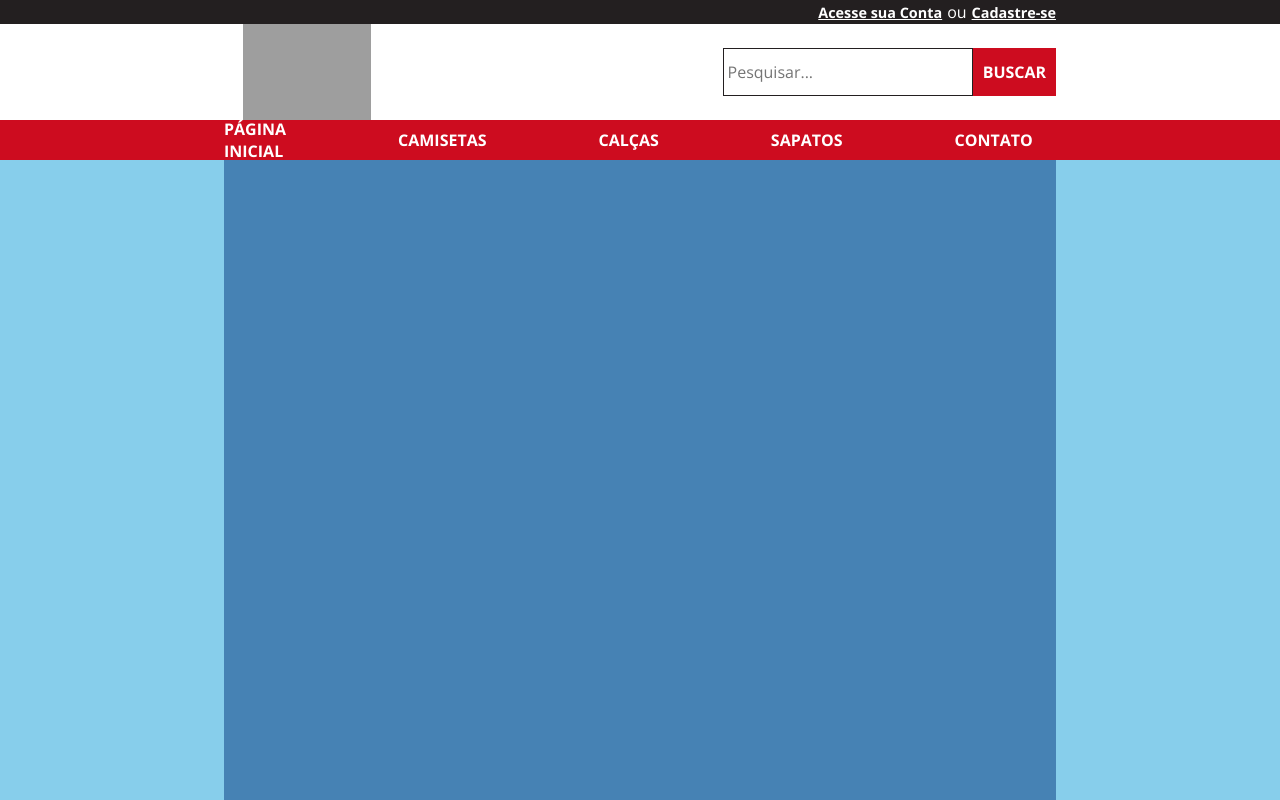
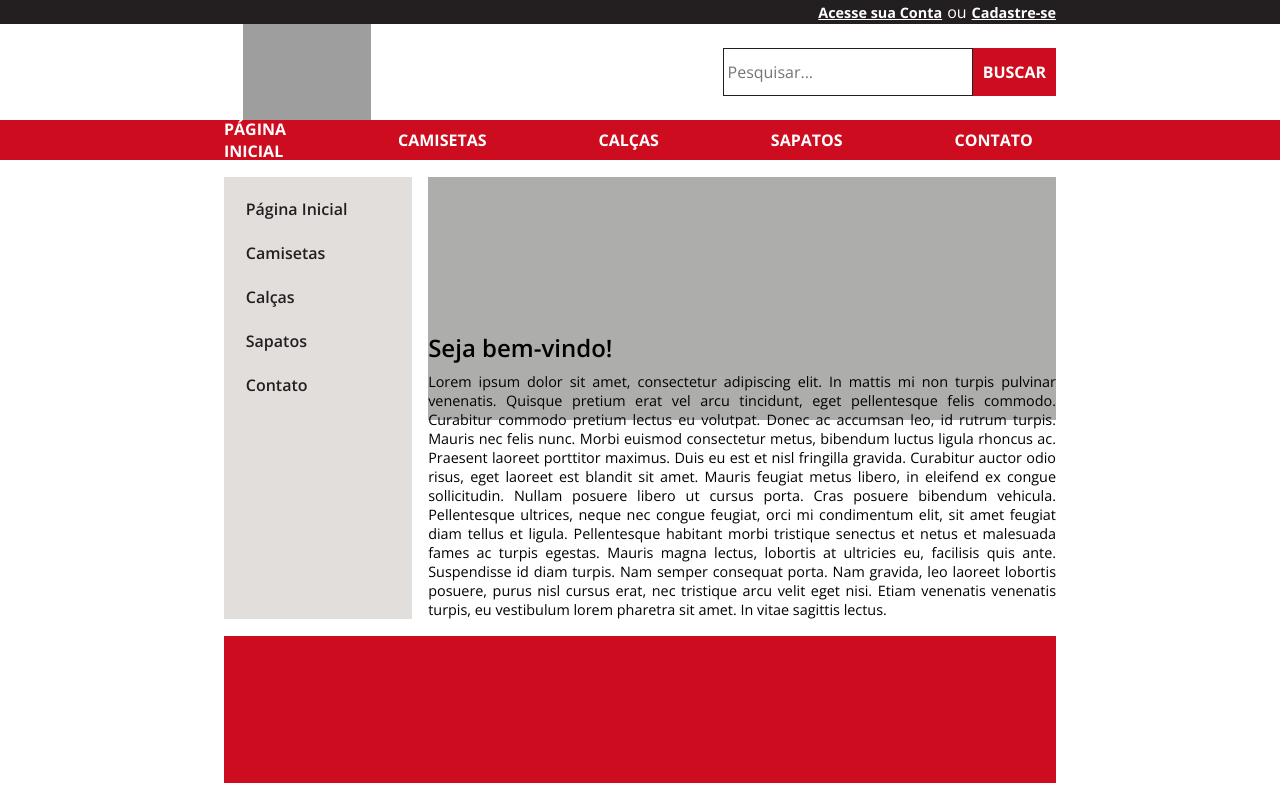
Before and after one commit to MaysharaF/webjumb-project, a React (Create React App) app: page / in a window 1280 px wide. Built offline with nearby package versions, Linux system fonts and the light colour scheme; grey boxes are pictures that could not be loaded.

Commit message:
Criando pagina inicial com estilização

```diff
--- /dev/null
+++ b/src/components/FooterContact/index.tsx
@@ -0,0 +1,9 @@
+import React from "react";
+
+import { Container } from "./styles";
+
+const FooterContact: React.FC = () => {
+  return <Container></Container>;
+};
+
+export default FooterContact;
--- /dev/null
+++ b/src/components/FooterContact/styles.ts
@@ -0,0 +1,7 @@
+import styled from "styled-components";
+
+export const Container = styled.div`
+  width: 100%;
+  height: 25%;
+  background: var(--red-600);
+`;
--- a/src/components/NavigationBar/styles.ts
+++ b/src/components/NavigationBar/styles.ts
@@ -23,9 +23,8 @@ export const Links = styled.a`
   text-transform: uppercase;
   color: var(--white);
   font-weight: bold;
-  list-style: none;
   margin-right: 7rem;
-  text-decoration: none;
+  transition: ease 0.2s;
 
   :hover {
     border-bottom: 2px solid var(--white);
--- a/src/container/Layout/styles.ts
+++ b/src/container/Layout/styles.ts
@@ -21,7 +21,6 @@ export const PageContainer = styled.div`
   overflow-y: scroll;
   width: 100%;
   height: 80%;
-  background: skyblue;
 `;
 
 export const Page = styled.div`
@@ -30,5 +29,4 @@ export const Page = styled.div`
   justify-content: center;
   width: 65%;
   height: 100%;
-  background: steelblue;
 `;
--- a/src/pages/Home/index.tsx
+++ b/src/pages/Home/index.tsx
@@ -1,9 +1,91 @@
 import React from "react";
+import FooterContact from "../../components/FooterContact";
 
-// import { Container } from './styles';
+import {
+  Container,
+  SideBar,
+  Content,
+  Header,
+  InfoHome,
+  Info,
+  MenuList,
+  Links,
+} from "./styles";
 
 const Home: React.FC = () => {
-  return <div />;
+  const menus = [
+    {
+      id: 1,
+      menu: "Página Inicial",
+      path: "/",
+    },
+    {
+      id: 2,
+      menu: "Camisetas",
+      path: "",
+    },
+    {
+      id: 3,
+      menu: "Calças",
+      path: "",
+    },
+    {
+      id: 4,
+      menu: "Sapatos",
+      path: "",
+    },
+    {
+      id: 5,
+      menu: "Contato",
+      path: "",
+    },
+  ];
+
+  return (
+    <Container>
+      <Content>
+        <SideBar>
+          <MenuList>
+            {menus.map((menu) => (
+              <Links key={menu.id} href={menu.path}>
+                {menu.menu}
+              </Links>
+            ))}
+          </MenuList>
+        </SideBar>
+
+        <InfoHome>
+          <Header></Header>
+          <Info>
+            <h3>Seja bem-vindo!</h3>
+            <p>
+              Lorem ipsum dolor sit amet, consectetur adipiscing elit. In mattis
+              mi non turpis pulvinar venenatis. Quisque pretium erat vel arcu
+              tincidunt, eget pellentesque felis commodo. Curabitur commodo
+              pretium lectus eu volutpat. Donec ac accumsan leo, id rutrum
+              turpis. Mauris nec felis nunc. Morbi euismod consectetur metus,
+              bibendum luctus ligula rhoncus ac. Praesent laoreet porttitor
+              maximus. Duis eu est et nisl fringilla gravida. Curabitur auctor
+              odio risus, eget laoreet est blandit sit amet. Mauris feugiat
+              metus libero, in eleifend ex congue sollicitudin. Nullam posuere
+              libero ut cursus porta. Cras posuere bibendum vehicula.
+              Pellentesque ultrices, neque nec congue feugiat, orci mi
+              condimentum elit, sit amet feugiat diam tellus et ligula.
+              Pellentesque habitant morbi tristique senectus et netus et
+              malesuada fames ac turpis egestas. Mauris magna lectus, lobortis
+              at ultricies eu, facilisis quis ante. Suspendisse id diam turpis.
+              Nam semper consequat porta. Nam gravida, leo laoreet lobortis
+              posuere, purus nisl cursus erat, nec tristique arcu velit eget
+              nisi. Etiam venenatis venenatis turpis, eu vestibulum lorem
+              pharetra sit amet. In vitae sagittis lectus.
+            </p>
+          </Info>
+        </InfoHome>
+      </Content>
+
+      <FooterContact />
+    </Container>
+  );
 };
 
 export default Home;
--- a/src/pages/Home/styles.ts
+++ b/src/pages/Home/styles.ts
@@ -1,3 +1,80 @@
 import styled from "styled-components";
 
-export const Container = styled.div``;
+export const Container = styled.div`
+  display: flex;
+  flex-direction: column;
+  width: 100%;
+  height: 100%;
+  padding: 2% 0;
+`;
+
+export const Content = styled.div`
+  display: flex;
+  width: 100%;
+  height: 75%;
+  margin-bottom: 2%;
+`;
+
+export const SideBar = styled.div`
+  display: flex;
+  width: 23%;
+  height: 100%;
+  background: var(--gray-150);
+  margin-right: 2%;
+`;
+
+export const InfoHome = styled.div`
+  display: flex;
+  flex-direction: column;
+  align-items: center;
+  width: 77%;
+  height: 100%;
+`;
+
+export const Header = styled.div`
+  width: 100%;
+  height: 55%;
+  background: var(--gray-350);
+`;
+
+export const Info = styled.div`
+  display: flex;
+  justify-content: flex-end;
+  flex-direction: column;
+  width: 100%;
+  height: 45%;
+  background: var(--white);
+
+  h3 {
+    font-weight: 600;
+    font-size: 1.5rem;
+    margin-bottom: 0.5rem;
+  }
+
+  p {
+    text-align: justify;
+    font-size: 0.9rem;
+  }
+`;
+
+export const MenuList = styled.ul`
+  display: flex;
+  flex-direction: column;
+  padding: 10%;
+  width: 100%;
+  height: 100%;
+`;
+
+export const Links = styled.a`
+  color: var(--brown-900);
+  margin-bottom: 1rem;
+  font-weight: 600;
+  transition: ease 0.2s;
+  padding: 2%;
+
+  :hover {
+    background: var(--gray-500);
+    border-radius: 8px;
+    color: var(--white);
+  }
+`;
--- a/src/styles/GlobalStyles.ts
+++ b/src/styles/GlobalStyles.ts
@@ -4,7 +4,7 @@ export default createGlobalStyle`
 :root {
     --white: #FFFFFF;
 
-    --gray-150: #E3DEDA;
+    --gray-150: #E2DEDB;
     --gray-350: #ADADAC;
     --gray-500: #718096;
 
@@ -46,6 +46,11 @@ export default createGlobalStyle`
 
   }
 
+  ul, a {
+    list-style: none;
+    text-decoration: none;
+  }
+
   #root {
     height: 100vh;
     width: 100vw;
```
